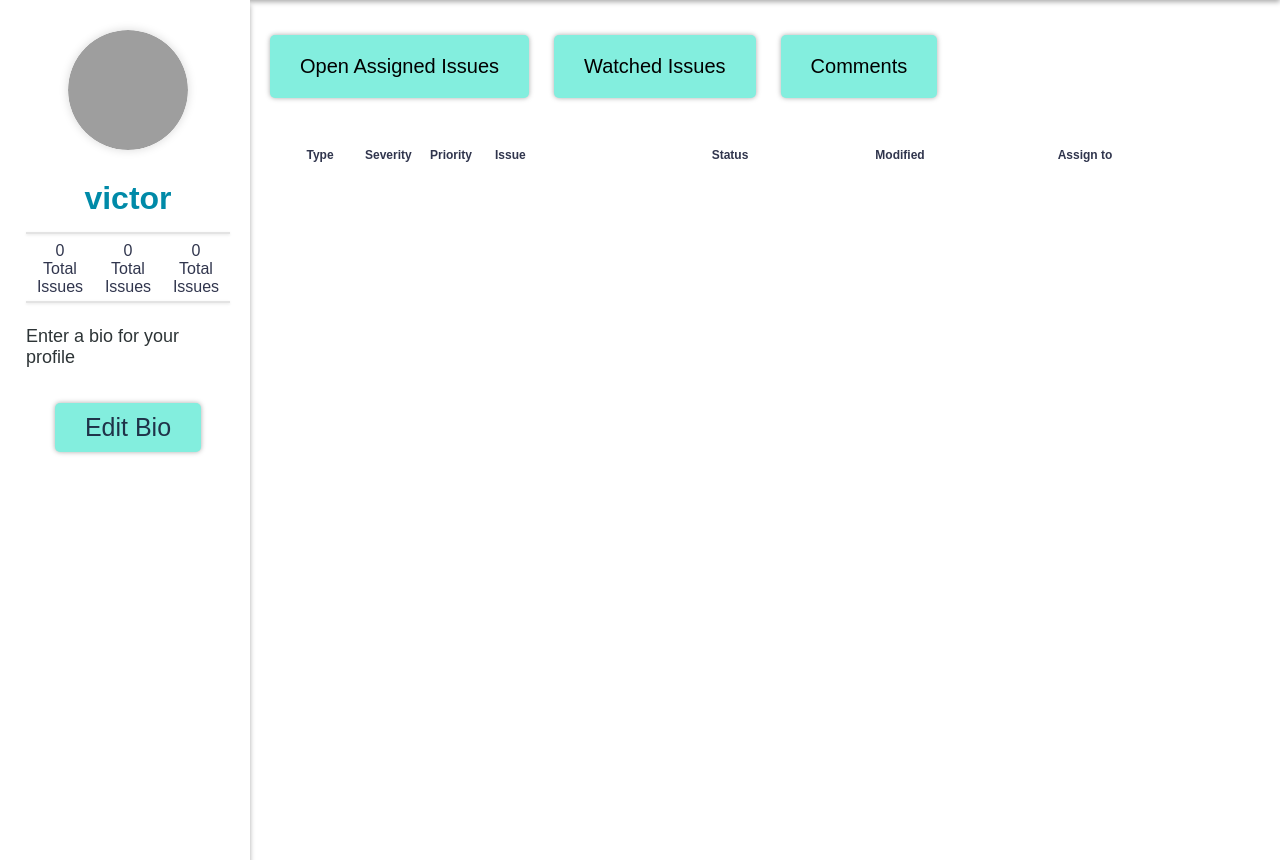
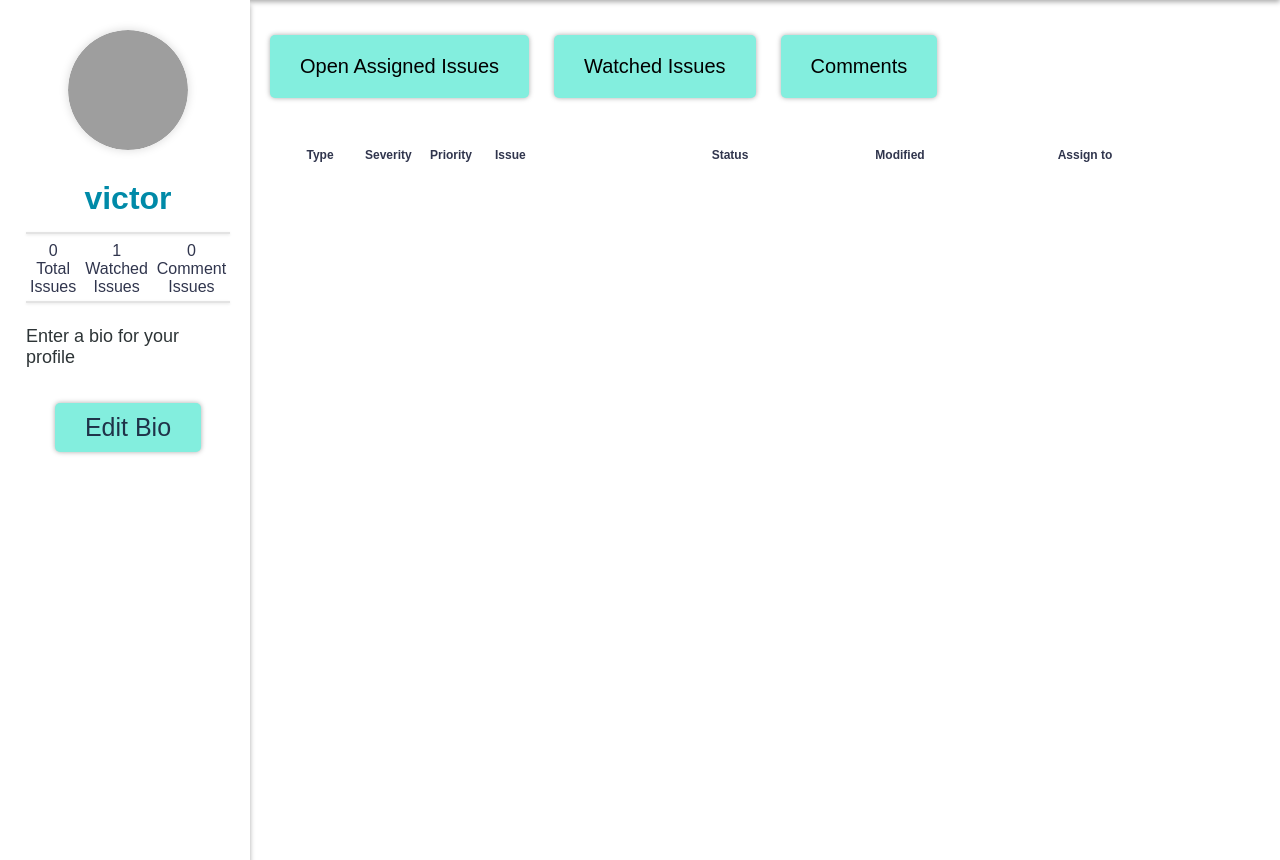
Before and after one commit to inkih04/SabanaBack, a Django app: page /issues/profile/ in a window 1280 px wide. Shown: the part 70-930 px from the top of the page. Run offline with Django 5.2, Linux system fonts and the light colour scheme; a user stored in the database is signed in; data comes from the database, SQL or seed files in the repository; both versions use the stored data as it was after the commit; grey boxes are pictures that could not be loaded.

Commit message:
Task#68 done

```diff
--- a/issues/templates/BaseProfile.html
+++ b/issues/templates/BaseProfile.html
@@ -57,16 +57,16 @@
             <hr class="divider">
             <div class="profile__stadistics">
                 <div class="profile__stadistics-item">
-                    <span>0</span>
+                    <span>{{ total_issues }}</span>
                     <span>Total Issues</span>
                 </div>
                 <div class="profile__stadistics-item">
-                    <span>0</span>
-                    <span>Total Issues</span>
+                    <span>{{ watched_issues }}</span>
+                    <span>Watched Issues</span>
                 </div>
                 <div class="profile__stadistics-item">
-                    <span>0</span>
-                    <span>Total Issues</span>
+                    <span>{{ comment_count }}</span>
+                    <span>Comment Issues</span>
                 </div>
             </div>
             <hr class="divider">
--- a/issues/views.py
+++ b/issues/views.py
@@ -311,19 +311,32 @@ def settings_delete(request, model_name, pk):
 
 @login_required
 def profile(request):
-    issues = Issue.objects.filter(assigned_to=request.user).order_by('-created_at')
-    user_comments = Comment.objects.filter(user=request.user).select_related('issue').order_by('-published_at')
+    # Issues asignados al usuario
+    assigned_issues = Issue.objects.filter(assigned_to=request.user).order_by('-created_at')
+    total_issues = assigned_issues.count()
+
+    # Issues en los que el usuario es watcher
+    watched_issues = Issue.objects.filter(watchers=request.user).count()
+
+    # Comentarios realizados por el usuario
+    user_comments = Comment.objects.filter(user=request.user).order_by('-published_at')
+    comment_count = user_comments.count()
+
     view_mode = request.GET.get('view', 'issues')
     attachment_error = request.session.pop('attachment_error', None)
 
     context = {
-        'issues': issues,
+        'issues': assigned_issues,
         'user_comments': user_comments,
+        'total_issues': total_issues,
+        'watched_issues': watched_issues,
+        'comment_count': comment_count,
         'users': {request.user},
         'view_mode': view_mode,
         'attachment_error': attachment_error,
     }
     return render(request, 'BaseProfile.html', context)
+
 
 
 
```
Also changed, not shown: db.sqlite3.
